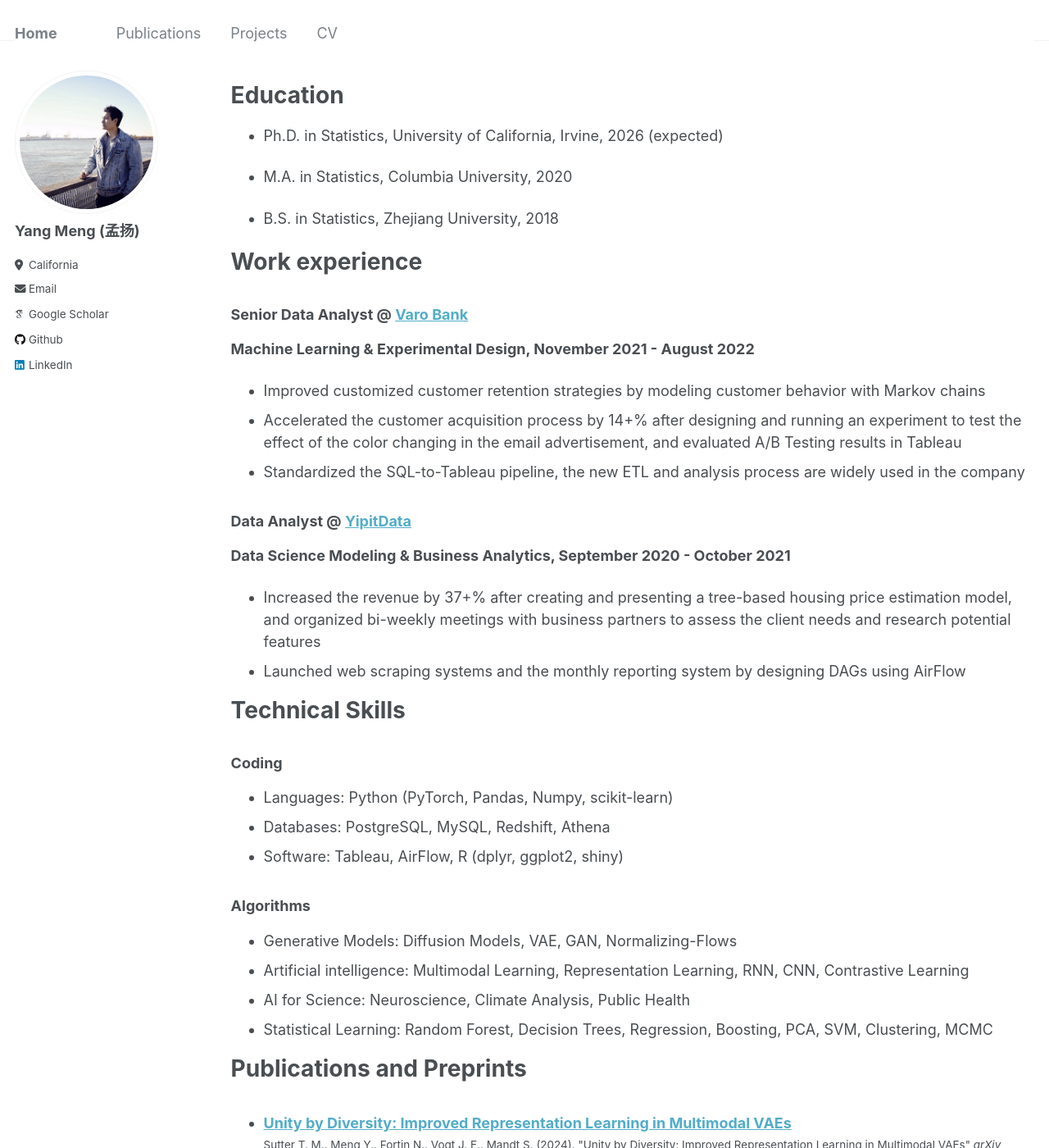
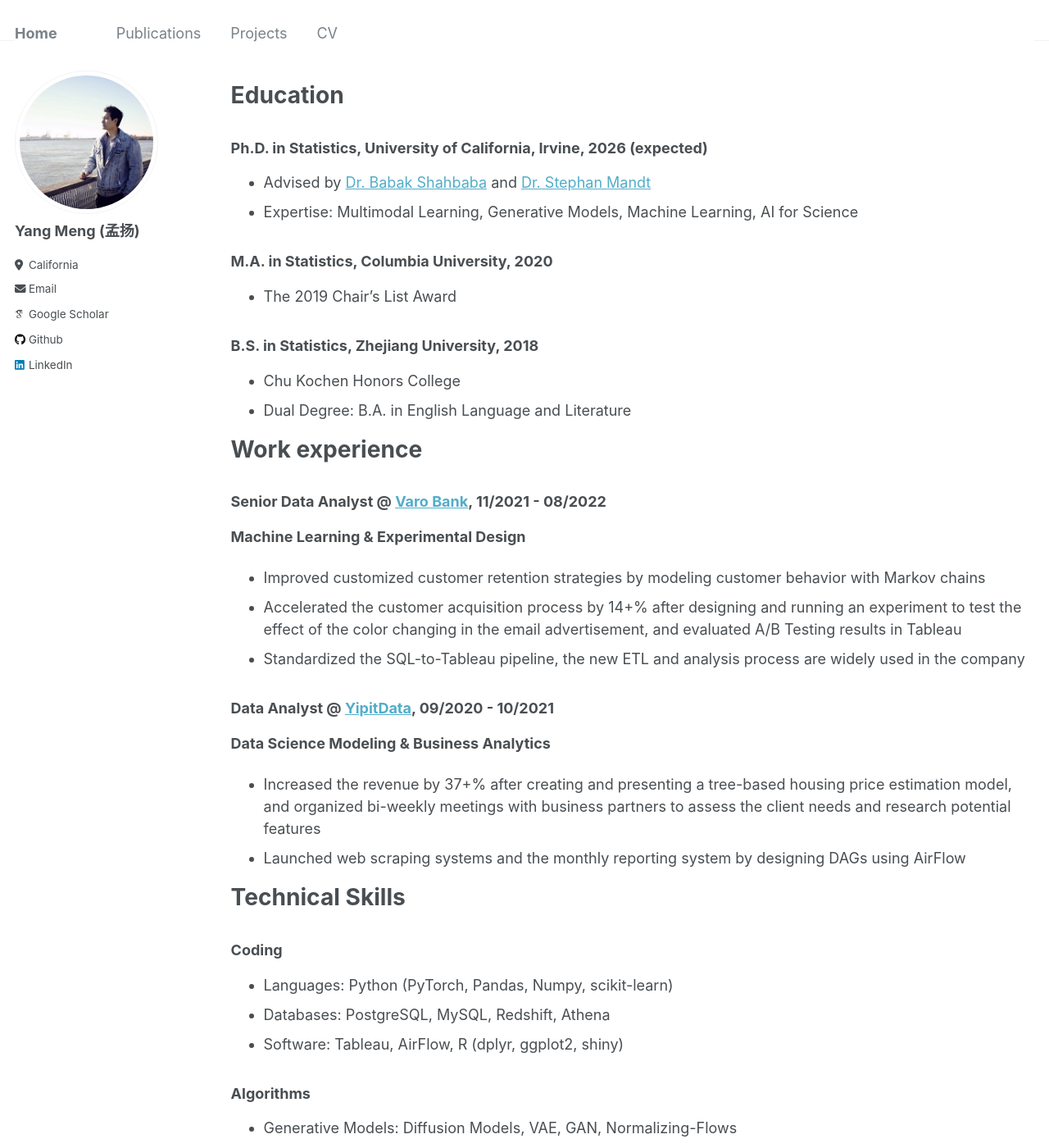
Before and after one commit to yangmeng96/yangmeng96.github.io, a Jekyll site: the page built from _pages/cv.md, in a window 1280 px wide and 1400 px high. Shown: the whole window at 82% size. Built offline with Jekyll 4.4.1, drawn with Linux system fonts in a browser that asks for light colours; some web fonts are replaced.

Commit message:
Update cv.md

```diff
--- a/_pages/cv.md
+++ b/_pages/cv.md
@@ -11,22 +11,27 @@ redirect_from:
 
 Education
 ======
-* Ph.D. in Statistics, University of California, Irvine, 2026 (expected)
+### Ph.D. in Statistics, University of California, Irvine, 2026 (expected)
+* Advised by [Dr. Babak Shahbaba](https://ics.uci.edu/~babaks/) and [Dr. Stephan Mandt](http://www.stephanmandt.com/)
+* Expertise: Multimodal Learning, Generative Models, Machine Learning, AI for Science
 
-* M.A. in Statistics, Columbia University, 2020
+### M.A. in Statistics, Columbia University, 2020
+* The 2019 Chair’s List Award
 
-* B.S. in Statistics, Zhejiang University, 2018
+### B.S. in Statistics, Zhejiang University, 2018
+* Chu Kochen Honors College
+* Dual Degree: B.A. in English Language and Literature
 
 Work experience
 ======
-### Senior Data Analyst @ [Varo Bank](https://www.varomoney.com/)
-**Machine Learning & Experimental Design, November 2021 - August 2022**
+### Senior Data Analyst @ [Varo Bank](https://www.varomoney.com/), 11/2021 - 08/2022
+**Machine Learning & Experimental Design**
   * Improved customized customer retention strategies by modeling customer behavior with Markov chains
   * Accelerated the customer acquisition process by 14+% after designing and running an experiment to test the effect of the color changing in the email advertisement, and evaluated A/B Testing results in Tableau
   * Standardized the SQL-to-Tableau pipeline, the new ETL and analysis process are widely used in the company
 
-### Data Analyst @ [YipitData](https://www.yipitdata.com/)
-**Data Science Modeling & Business Analytics, September 2020 - October 2021**
+### Data Analyst @ [YipitData](https://www.yipitdata.com/), 09/2020 - 10/2021
+**Data Science Modeling & Business Analytics**
   * Increased the revenue by 37+% after creating and presenting a tree-based housing price estimation model, and organized bi-weekly meetings with business partners to assess the client needs and research potential features
   * Launched web scraping systems and the monthly reporting system by designing DAGs using AirFlow
 
```
